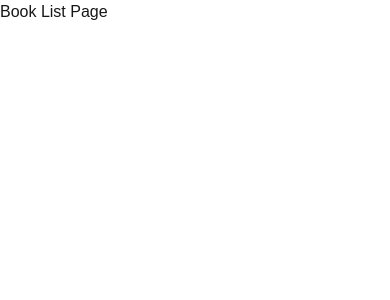
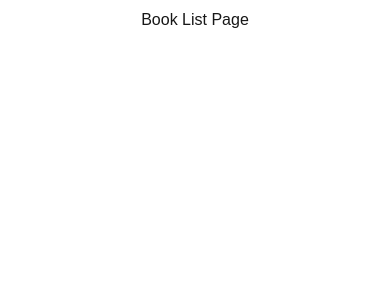
Before and after one commit to olatundeh/BookStore-App, a Next.js app: page /store in a window 390 px wide. Shown: the top 300 px of the page. Built offline with nearby package versions, Linux system fonts and the light colour scheme.

Commit message:
Update metadata for RootLayout and add BookStoreLayout component

```diff
--- a/src/app/layout.js
+++ b/src/app/layout.js
@@ -12,8 +12,8 @@ const geistMono = Geist_Mono({
 });
 
 export const metadata = {
-  title: "Create Next App",
-  description: "Generated by create next app",
+  title: "BookStore",
+  description: "An online bookstore where you can buy and rent books.",
 };
 
 export default function RootLayout({ children }) {
--- /dev/null
+++ b/src/app/store/layout.js
@@ -0,0 +1,14 @@
+export const metadata = {
+    title: "BookStore - Buy and rent books online",
+    description: "An online bookstore where you can buy and rent books.",
+}
+
+export default function BookStoreLayout({ children }) {
+    return (
+        <div className="flex xs:flex-col sm:flex-col md:flex-row lg:flex-row xl:flex-row justify-center">
+            <div className="flex flex-wrap p-2 justify-center">
+                {children}
+            </div>
+        </div>
+    )
+}
```
